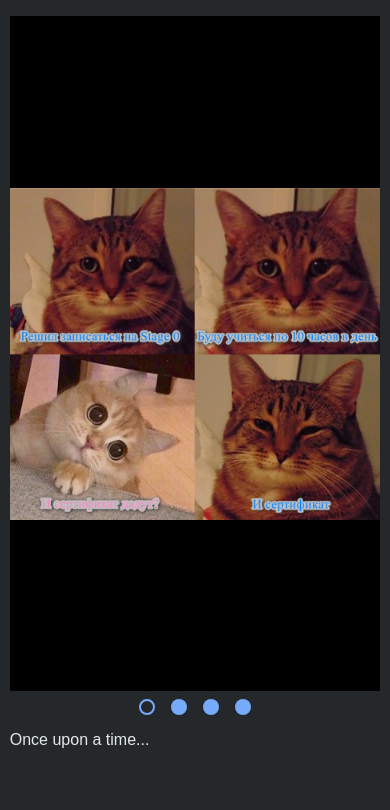
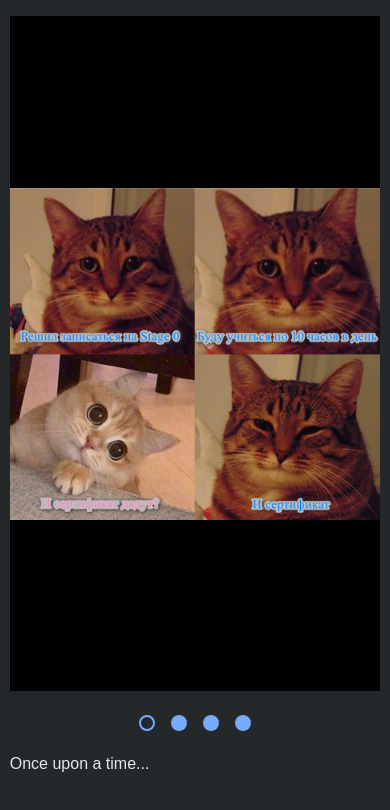
Before and after one commit to rom4ncer/cssMemeSlider, a plain HTML site: page cssMemeSlider/index.html in a window 390 px wide. Drawn offline with Linux system fonts and the light colour scheme.

Commit message:
refactor: remove comments (Sun, Sep 17, 2023 10:43:20 PM)

```diff
--- a/cssMemeSlider/style.css
+++ b/cssMemeSlider/style.css
@@ -117,7 +117,6 @@ img {
 }
 
 .slider-txt {
-  /* margin-top: 1rem; */
   width: var(--txt-width);
   overflow-x: hidden;
 }
@@ -171,6 +170,11 @@ img {
 .mobile #bullets {
   display: flex;
   justify-content: center;
+  margin: 1rem 0;
+}
+
+.mobile .texts{
+  padding-top: 0;
 }
 
 #m-r1:checked~.slider #bullets label:nth-child(1) .dot,
```
Also changed, not shown: cssMemeSlider/index.html (+0 -4 lines).
